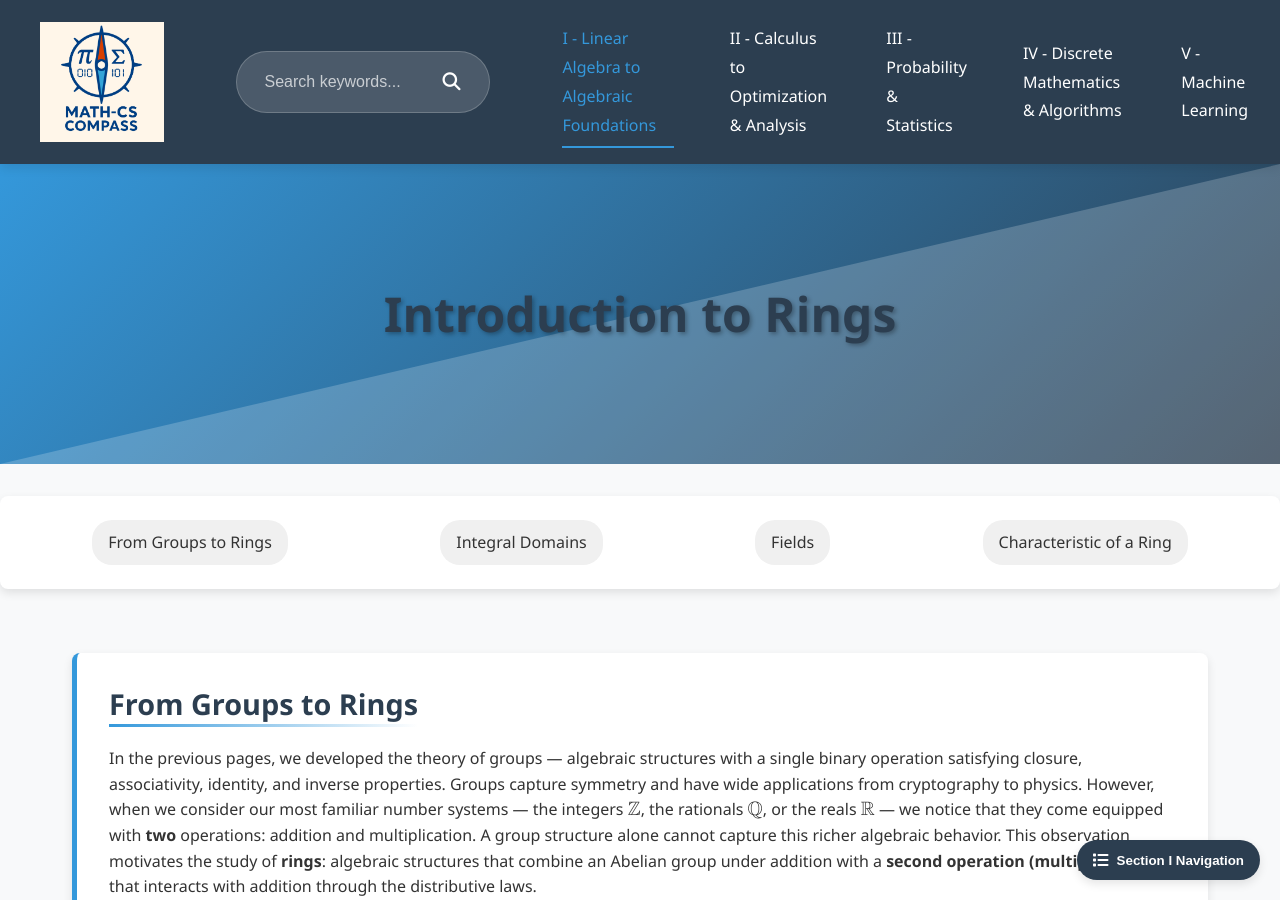
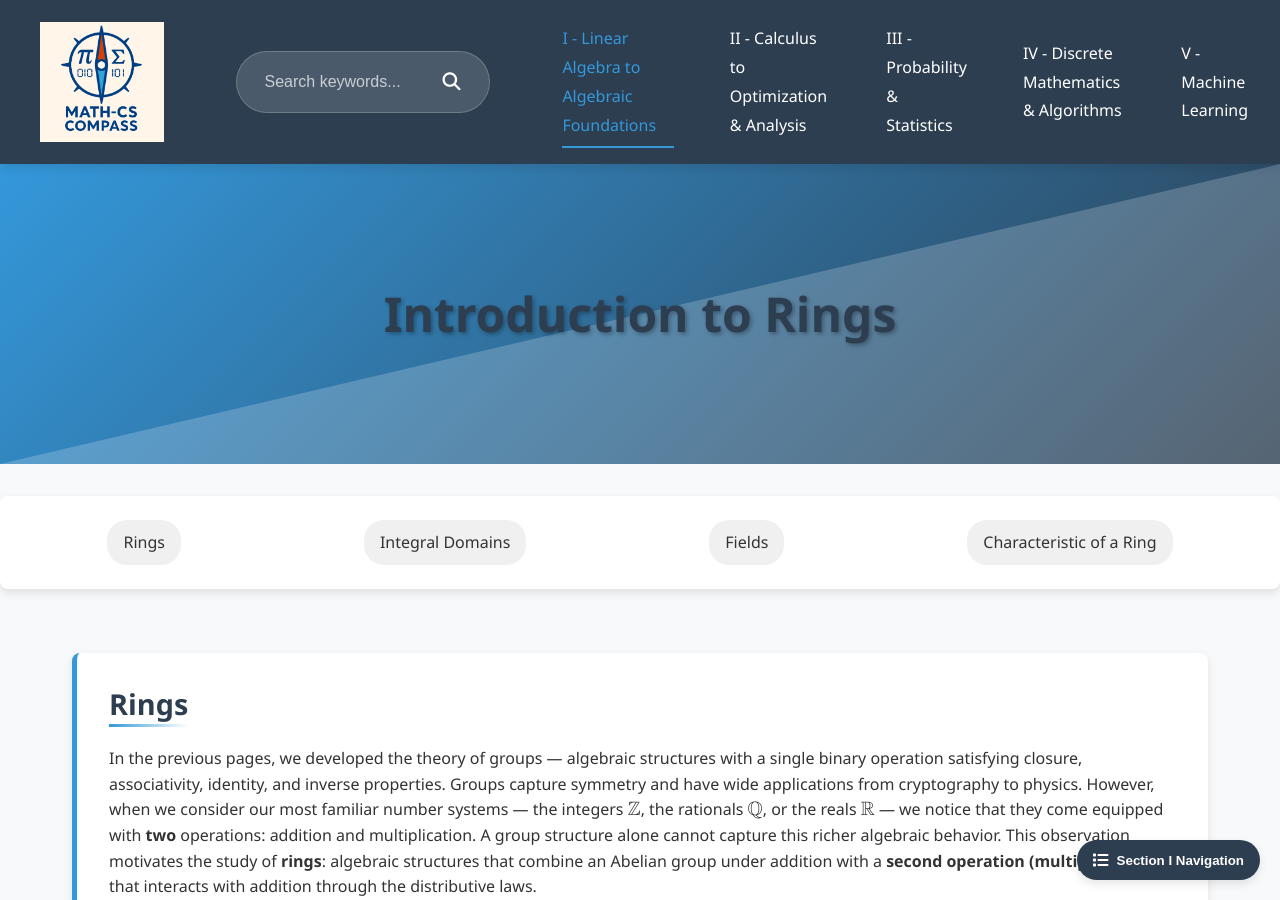
Before and after one commit to Yusukey01/yusukey01.github.io, a Jekyll site: the page built from Mathematics/Linear_algebra/intro_rings.html, in a window 1280 px wide and 900 px high. Built offline with Jekyll 4.4.1, drawn with Linux system fonts in a browser that asks for light colours.

Commit message:
write I-18, intro to rings, add examples

```diff
--- a/Mathematics/Linear_algebra/intro_rings.html
+++ b/Mathematics/Linear_algebra/intro_rings.html
@@ -92,7 +92,7 @@ noindex: true
         {% include section_navigation.html %}
 
         <div class="topic-nav">
-            <a href="#intro">From Groups to Rings</a>
+            <a href="#rings">Rings</a>
             <a href="#integral_domains">Integral Domains</a>
             <a href="#fields">Fields</a>
             <a href="#characteristic">Characteristic of a Ring</a>
@@ -100,8 +100,8 @@ noindex: true
 
         <div class="container">
 
-            <section id="intro" class="section-content">
-                <h2>From Groups to Rings</h2>
+            <section id="rings" class="section-content">
+                <h2>Rings</h2>
 
                 <p>
                     In the previous pages, we developed the theory of groups — algebraic structures with a single
```
